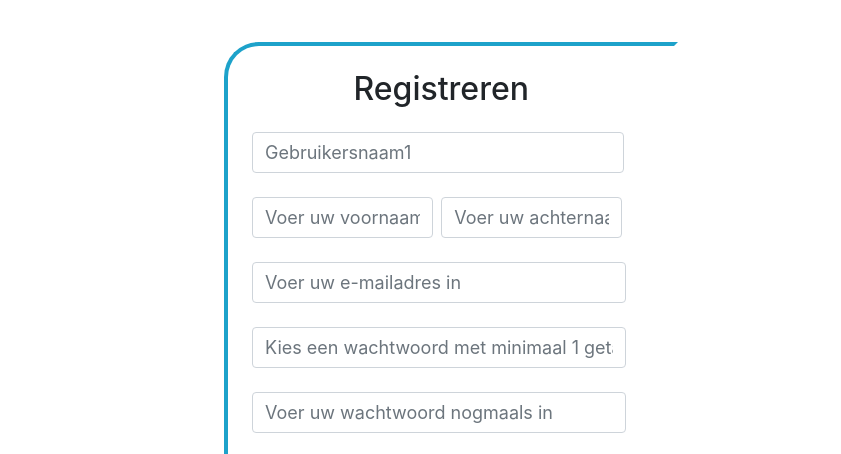
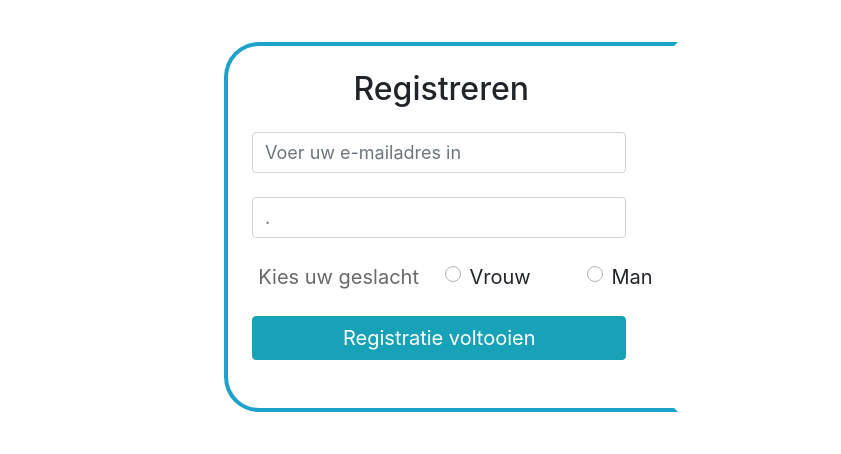
Before and after one commit to adakgh/project-agile-development-project, a plain HTML site: page src/views/login.html in a window 1280 px wide. Shown: the part 86-540 px from the top of the page, 0-841 px from the left. Drawn offline with nearby package versions, Linux system fonts and the light colour scheme; grey boxes are pictures that could not be loaded; files whose address does not match are found by name.

Commit message:
Een paar placeholders weggehaald bij log-in

```diff
--- a/src/views/login.html
+++ b/src/views/login.html
@@ -73,34 +73,14 @@
 
     <p class="h2 mb-4">Registreren</p>
 
-    <div class="form-row mb-4">
-        <!-- Username -->
-        <div class="col">
-            <input type="text" id="defaultRegisterFormUserName" class="form-control"
-                   placeholder="Gebruikersnaam1">
-        </div>
-    </div>
-
-    <!-- Full name -->
-    <div class="form-row mb-4">
-        <div class="col">
-            <input type="text" id="defaultRegisterFormFirstName" class="form-control" placeholder="Voer uw voornaam in">
-        </div>
-        <div class="col">
-            <input type="text" id="defaultRegisterFormLastName" class="form-control" placeholder="Voer uw achternaam in">
-        </div>
-    </div>
 
 
     <!-- E-mail -->
     <input type="email" id="defaultRegisterFormEmail" class="form-control mb-4" placeholder="Voer uw e-mailadres in">
 
-    <!-- Password -->
-    <input type="password" id="defaultRegisterFormPassword" class="form-control mb-4"
-           placeholder="Kies een wachtwoord met minimaal 1 getal"
-           aria-describedby="defaultRegisterFormPasswordHelpBlock">
+
     <input type="password" id="defaultRegisterFormPassword1" class="form-control mb-4"
-           placeholder="Voer uw wachtwoord nogmaals in" aria-describedby="defaultRegisterFormPasswordInfo">
+           placeholder="." aria-describedby="defaultRegisterFormPasswordInfo">
 
     <!-- Gender -->
     <div class="form-row mb-4">
```
